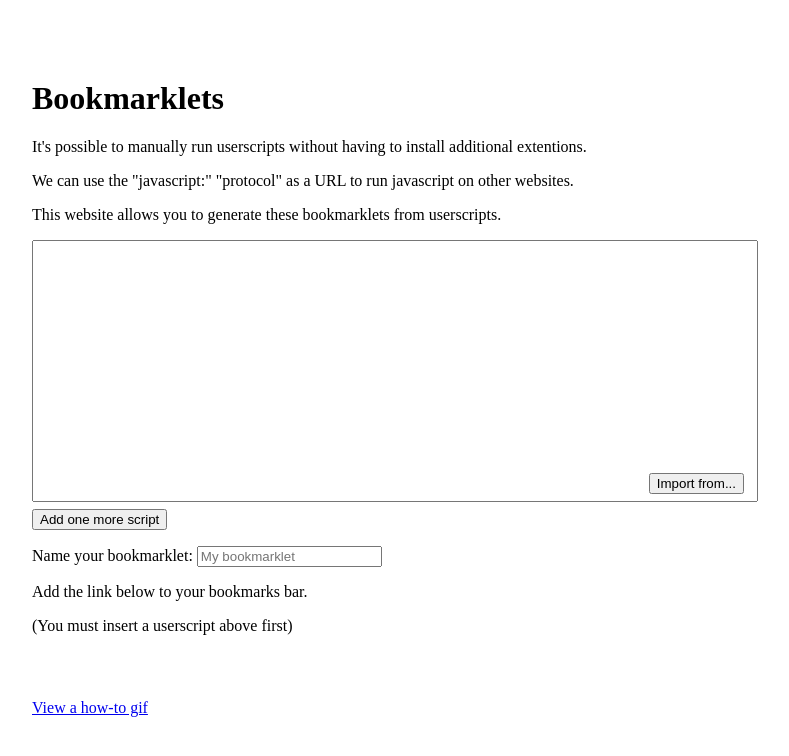
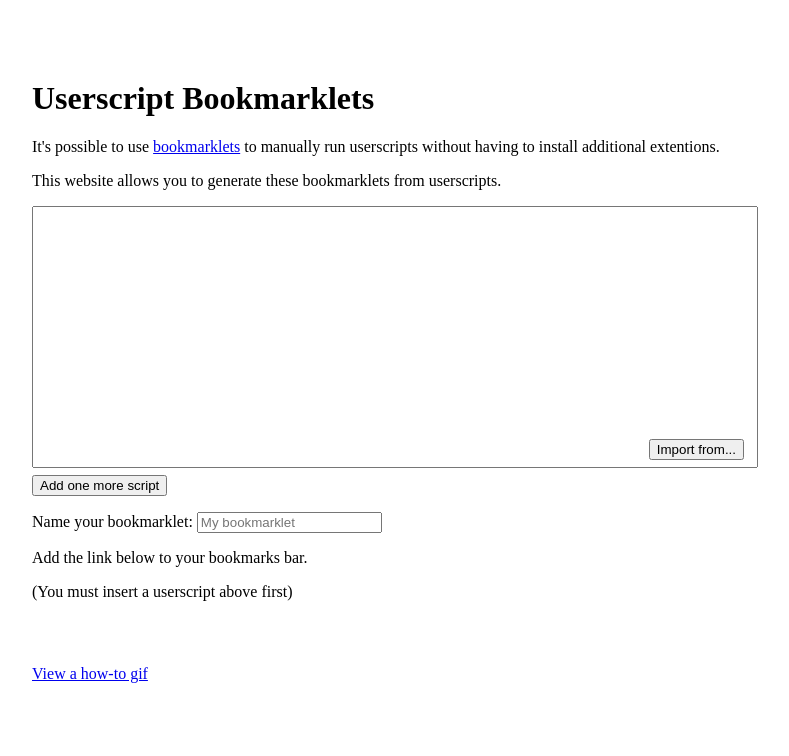
Before and after one commit to JaPNaA/Userscripts, a website with bundled scripts: page pages/bookmarklets/index.html in a window 1280 px wide. Shown: the whole page, without its empty margins (248-1037 px from the left). Built offline with nearby package versions, Linux system fonts and the light colour scheme.

Commit message:
Add links to bookmarklets site

```diff
--- a/pages/bookmarklets/index.html
+++ b/pages/bookmarklets/index.html
@@ -13,9 +13,8 @@
 
 <body>
     <main>
-        <h1> Bookmarklets </h1>
-        <p> It's possible to manually run userscripts without having to install additional extentions. </p>
-        <p> We can use the "javascript:" "protocol" as a URL to run javascript on other websites. </p>
+        <h1> Userscript Bookmarklets </h1>
+        <p> It's possible to use <a href="https://en.wikipedia.org/wiki/Bookmarklet" target="_blank">bookmarklets</a> to manually run userscripts without having to install additional extentions. </p>
         <p> This website allows you to generate these bookmarklets from userscripts. </p>
 
         <div id="userscriptsInput">
```
Also changed, not shown: index.html (+4 -0 lines).
